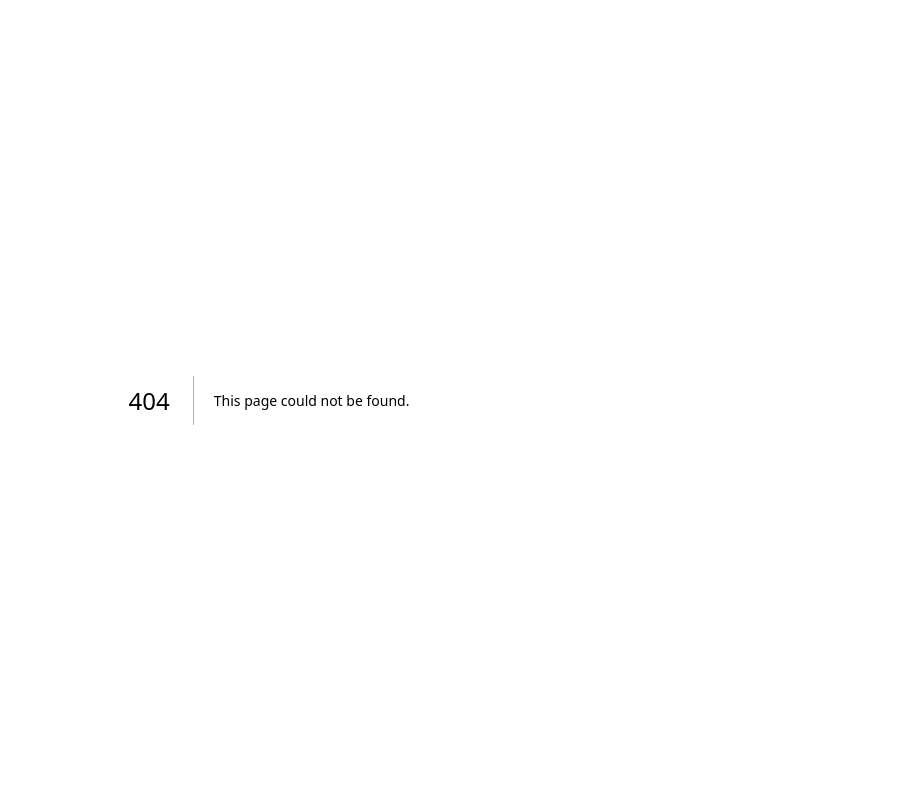
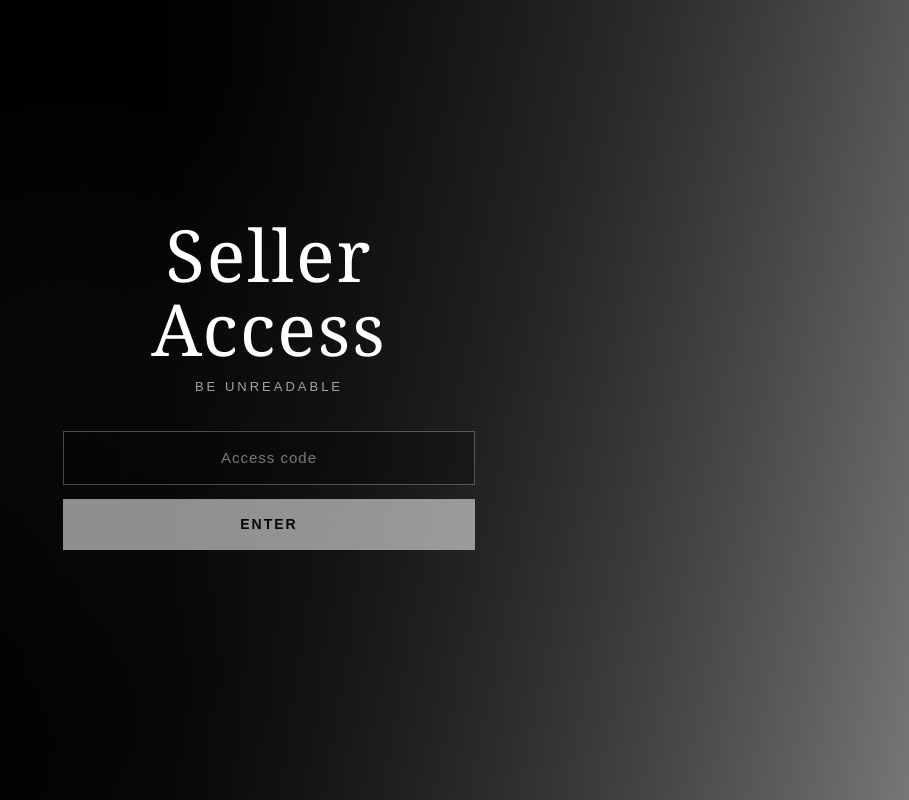
Before and after one commit to Viktorlovas1/moj-web, a Next.js app: page /seller in a window 1280 px wide. Before the commit this address had no page. Shown: the whole page, without its empty margins (371-1280 px from the left). Built offline with nearby package versions, Linux system fonts and the light colour scheme; no server answers.

Commit message:
Add private seller access route

```diff
--- /dev/null
+++ b/app/seller/page.tsx
@@ -0,0 +1,11 @@
+import { cookies } from "next/headers";
+import { redirect } from "next/navigation";
+import { SellerAccessGate } from "@/components/access-gate";
+import { ACCESS_COOKIE_NAME, isAccessCookieValid } from "@/lib/access";
+
+export default async function SellerPage() {
+  const cookieStore = await cookies();
+  const accessCookie = cookieStore.get(ACCESS_COOKIE_NAME)?.value;
+  if (await isAccessCookieValid(accessCookie)) redirect("/shop");
+  return <SellerAccessGate />;
+}
```
